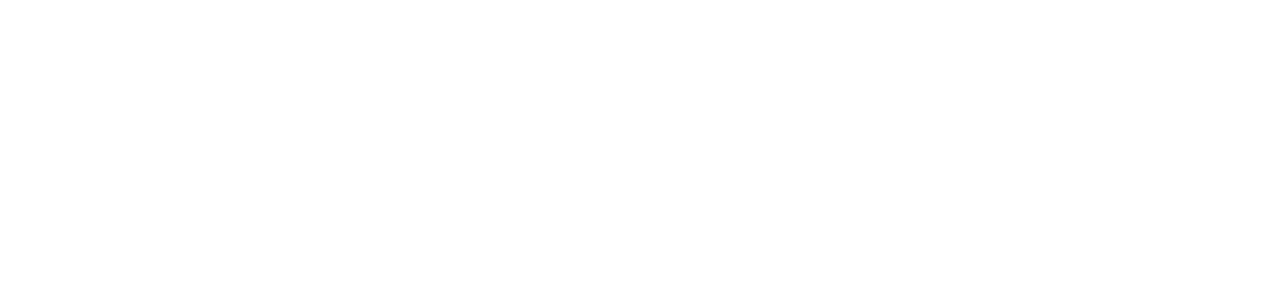
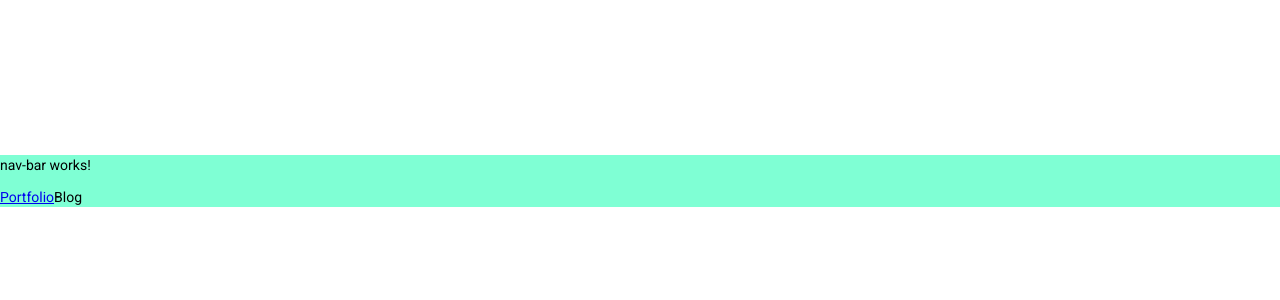
Before and after one commit to MitchSmoot/mitchs-website-v2, an Angular app: page / in a window 1280 px wide. Shown: the top 300 px of the page. Built offline with nearby package versions, Linux system fonts and the light colour scheme.

Commit message:
added nav bar to main page

```diff
--- a/src/app/app.component.html
+++ b/src/app/app.component.html
@@ -494,5 +494,5 @@
 <!-- * * * * * * * * * * * * * * * * * * * * * * * * * * * * * * * -->
 <!-- * * * * * * * * * * End of Placeholder * * * * * * * * * * * -->
 <!-- * * * * * * * * * * * * * * * * * * * * * * * * * * * * * * * -->
-
+<app-nav-bar></app-nav-bar>
 <router-outlet></router-outlet>
--- a/src/app/components/nav-bar/nav-bar.component.html
+++ b/src/app/components/nav-bar/nav-bar.component.html
@@ -1,4 +1,7 @@
-<div>
+<div class="nav-bar">
   <p>nav-bar works!</p>
-
+  <div clas="nav-bar-items">
+    <a routerLink="/Portfolio" routerLinkActive="active">Portfolio</a>
+    <a>Blog</a>
+  </div>
 </div>
--- a/src/app/components/nav-bar/nav-bar.component.scss
+++ b/src/app/components/nav-bar/nav-bar.component.scss
@@ -0,0 +1,9 @@
+.nav-bar {
+  background-color: aquamarine;
+}
+
+.nav-bar-items {
+  nav-item {
+    background-color: blue;
+  }
+}
```
